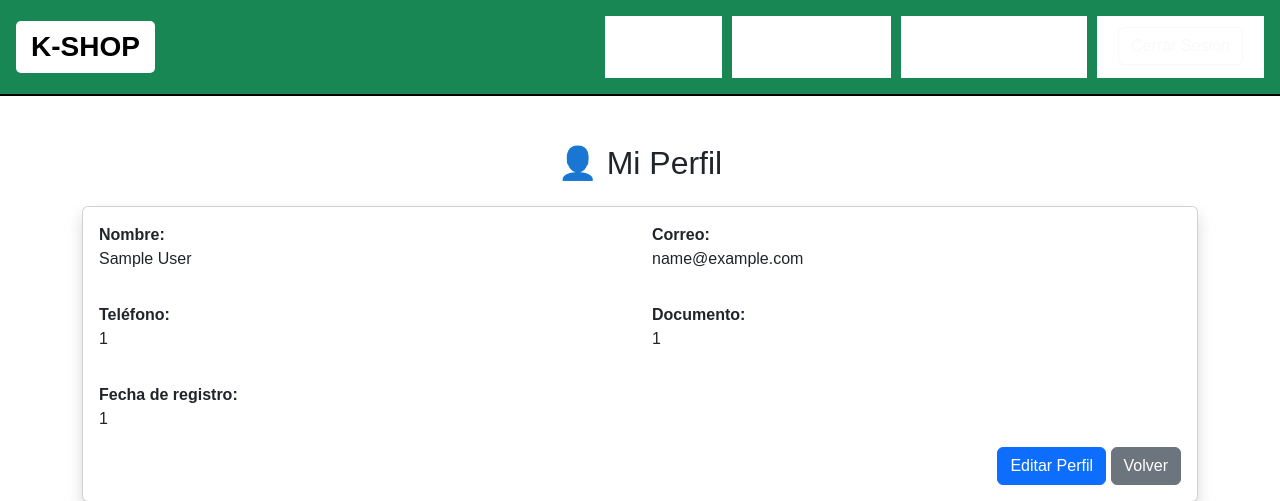
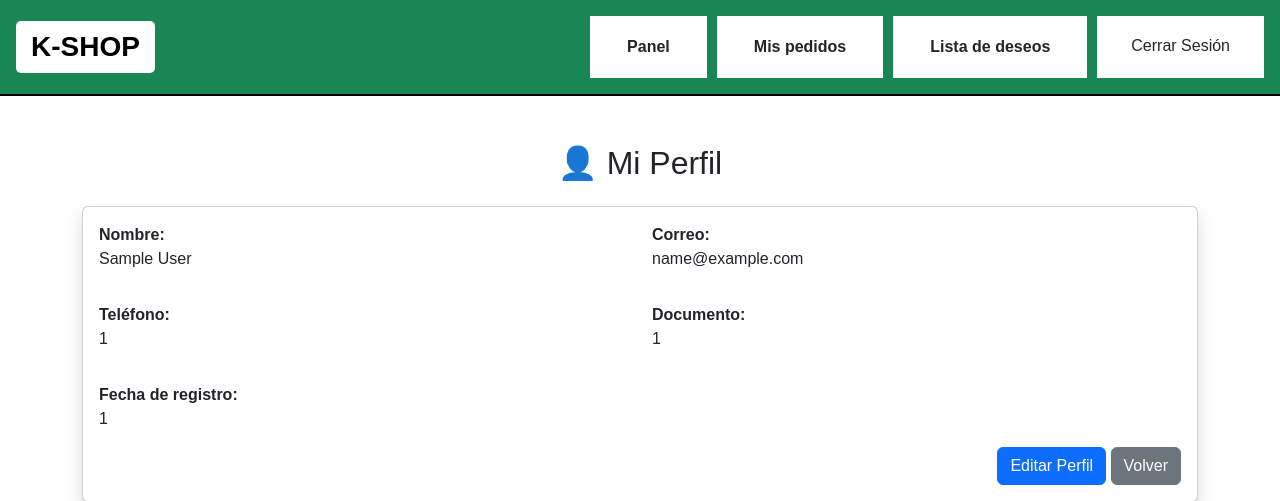
Before and after one commit to kev-abs/kshop-code, a PHP site: page /php/perfil_cliente.php in a window 1280 px wide. Shown: the top 501 px of the page. Run offline with PHP 8.4, Linux system fonts and the light colour scheme; the visitor is signed in with stand-in values (Sample User, id 1).

Commit message:
Update perfil_cliente.php

```diff
--- a/php/perfil_cliente.php
+++ b/php/perfil_cliente.php
@@ -38,16 +38,16 @@ $fecha_registro = $_SESSION["fecha_registro"] ?? "Sin fecha";
   <nav>
     <ul class="nav">
       <li class="nav-item">
-        <a href="../Paneles/panelcliente.php" class="nav-link text-white fw-semibold">Panel</a>
+        <a href="../Paneles/panelcliente.php" class="nav-link text-dark fw-semibold">Panel</a>
       </li>
       <li class="nav-item">
-        <a href="pedidos.php" class="nav-link text-white">Mis pedidos</a>
+        <a href="pedidos.php" class="nav-link text-dark fw-semibold">Mis pedidos</a>
       </li>
       <li class="nav-item">
-        <a href="lista_deseos.php" class="nav-link text-white">Lista de deseos</a>
+        <a href="lista_deseos.php" class="nav-link text-dark fw-semibold">Lista de deseos</a>
       </li>
       <li class="nav-item">
-        <a href="../php/cerrarsesion.php" class="btn btn-outline-light">Cerrar Sesión</a>
+        <a href="../php/cerrarsesion.php" class="btn">Cerrar Sesión</a>
       </li>
     </ul>
   </nav>
```
